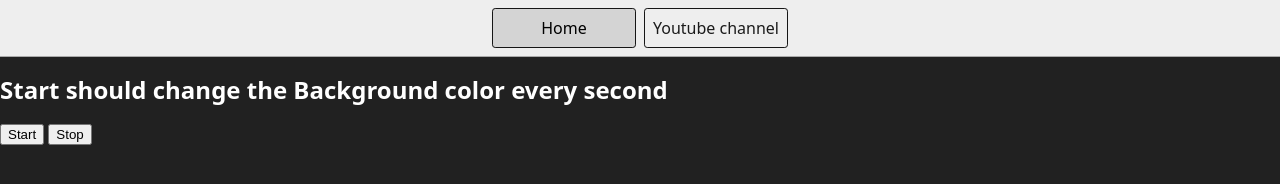
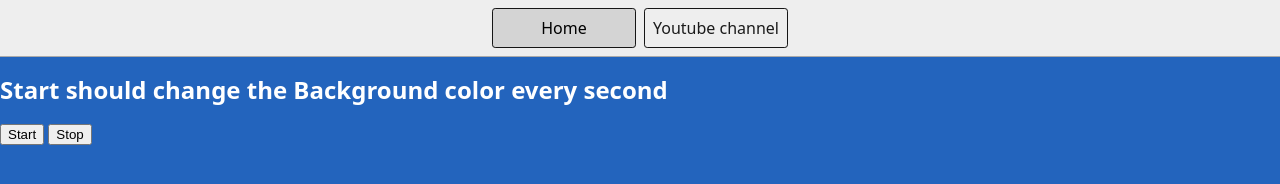
Before and after one commit to yadavNishant2020/dom-project-chaiaurcode, a plain HTML site: page 6-unlimitedColors/index.html in a window 1280 px wide. Both pictures are taken after a click on the button "Start". Drawn offline with Linux system fonts and the light colour scheme; files that its build step writes are made by us from their sources.

Commit message:
Unlimited Color Project - random hex color generation - setInterval - clearInterval

```diff
--- a/6-unlimitedColors/chaiaurcode.js
+++ b/6-unlimitedColors/chaiaurcode.js
@@ -0,0 +1,29 @@
+const randomColor = function () {
+  const hex = "0123456789ABCDEF";
+  let color = "#";
+  for (let i = 0; i < 6; i++) {
+    const randomNum = Math.floor(Math.random() * 16);
+    color += hex[randomNum];
+  }
+  return color;
+};
+console.log(randomColor());
+
+let IntervalD;
+const startChangingColor = function () {
+  if (!IntervalD) {
+    IntervalD = setInterval(ChangeColor, 1000);
+    function ChangeColor() {
+      document.body.style.backgroundColor = randomColor();
+    }
+  }
+};
+
+const stopChangingColor = function () {
+  clearInterval(IntervalD);
+  IntervalD = null;
+};
+
+document.querySelector("#start").addEventListener("click", startChangingColor);
+
+document.querySelector("#stop").addEventListener("click", stopChangingColor);
```
Also changed, not shown: 6-unlimitedColors/index.html (+6 -4 lines).
